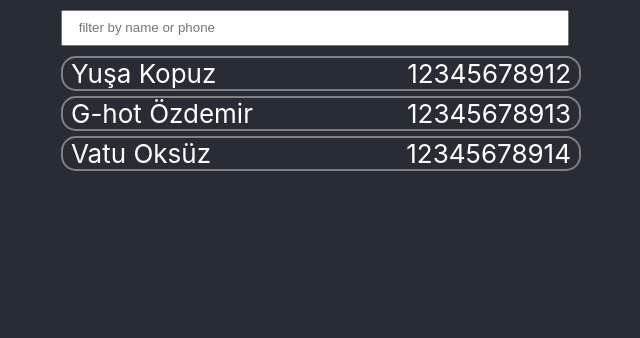
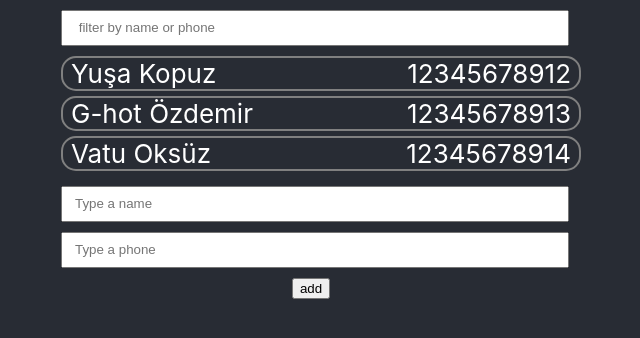
Before and after one commit to LibirSoft/telephone_directory, a React (Create React App) app: page / in a window 1280 px wide. Shown: the top 338 px of the page, without its empty margins (329-969 px from the left). Built offline with nearby package versions, Linux system fonts and the light colour scheme.

Commit message:
form component desing complate

```diff
--- a/src/App.css
+++ b/src/App.css
@@ -1,5 +1,7 @@
 .App {
+
   text-align: center;
+
 }
 
 .App-header {
--- a/src/App.js
+++ b/src/App.js
@@ -1,7 +1,6 @@
 import "./App.css";
 import React, { Component } from "react";
 import Contacts from "./Components/Contacts.js"
-import List from "./Components/List.js"
 
 export default class App extends Component {
   state = {
@@ -12,7 +11,7 @@ export default class App extends Component {
     return (
       <div className="App">
         <header className="App-header">
-          <List />
+          <Contacts></Contacts>
         </header>
       </div>
     );
--- a/src/Components/Contacts.js
+++ b/src/Components/Contacts.js
@@ -1,10 +1,13 @@
 import React, { Component } from 'react'
+import List from "./List"
+import Form from "./Form"
 
 export default class Contacts extends Component {
     render() {
         return (
             <div>
-                sa
+                <List/>
+                <Form/>
             </div>
         )
     }
--- /dev/null
+++ b/src/Components/Form.css
@@ -0,0 +1,4 @@
+form{
+    width: 500px;
+    margin: 0 auto;
+}
--- a/src/Components/Form.js
+++ b/src/Components/Form.js
@@ -1,4 +1,5 @@
 import React, { Component } from 'react'
+import "./Form.css"
 
 export default class Form extends Component {
     state = {
@@ -8,7 +9,10 @@ export default class Form extends Component {
         return (
             <div>
                 <form>
-                    <input name={"name"}></input>
+                    <input name={"name"} id="name" placeholder="Type a name"></input>
+                    <br/>
+                    <input name={"phone"} id="phone" placeholder="Type a phone"></input>
+                    <button>add</button>
                 </form>
             </div>
         )
```
